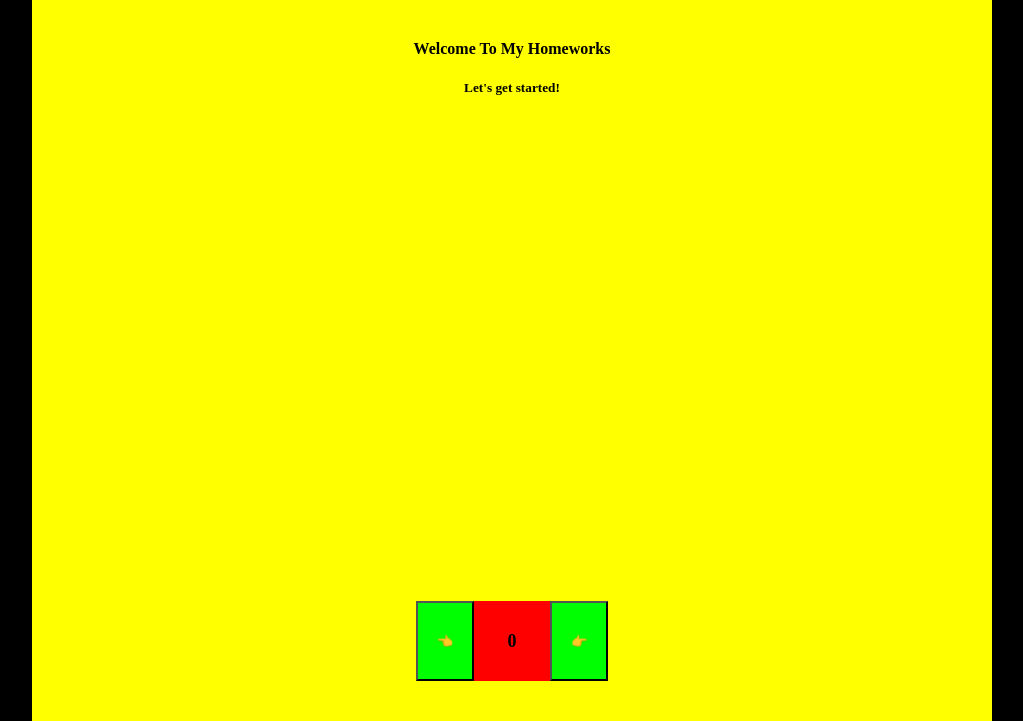
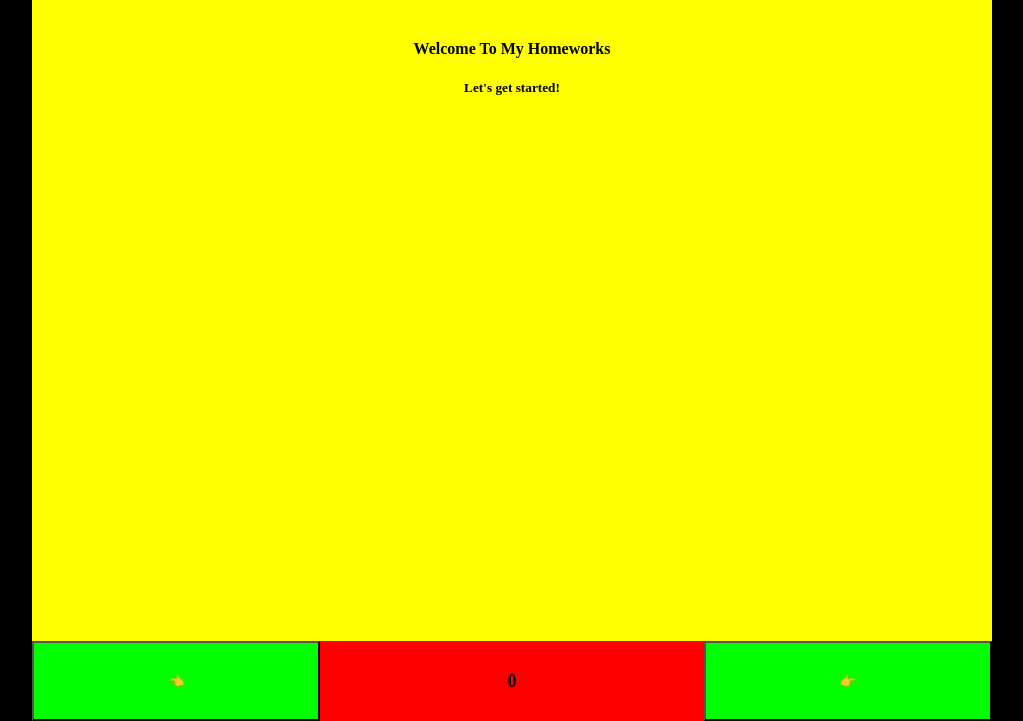
Before and after one commit to PoweredDino/ict, a plain HTML site: page index.html in a window 1280 px wide. Shown: the part 79-800 px from the top of the page, without its empty margins (128-1151 px from the left). Drawn offline with Linux system fonts and the light colour scheme.

Commit message:
Update style.css

```diff
--- a/style.css
+++ b/style.css
@@ -13,10 +13,10 @@ body {
 }
 .button_area{
     background-color: red;
-    width: 20%;
+    width: 100%;
     height: 10%;
     position: absolute;
-    top: 90%;
+    top: 95%;
     left: 50%;
     transform: translate(-50%, -50%);
     display: flex;
```
